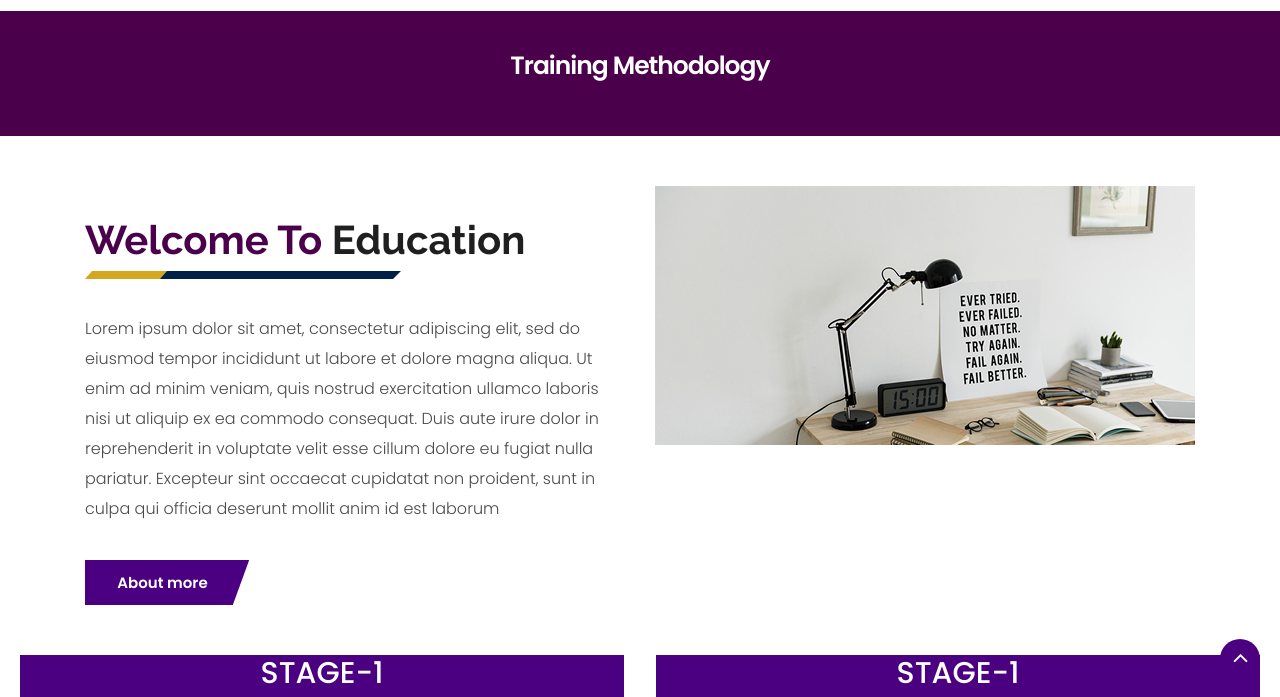
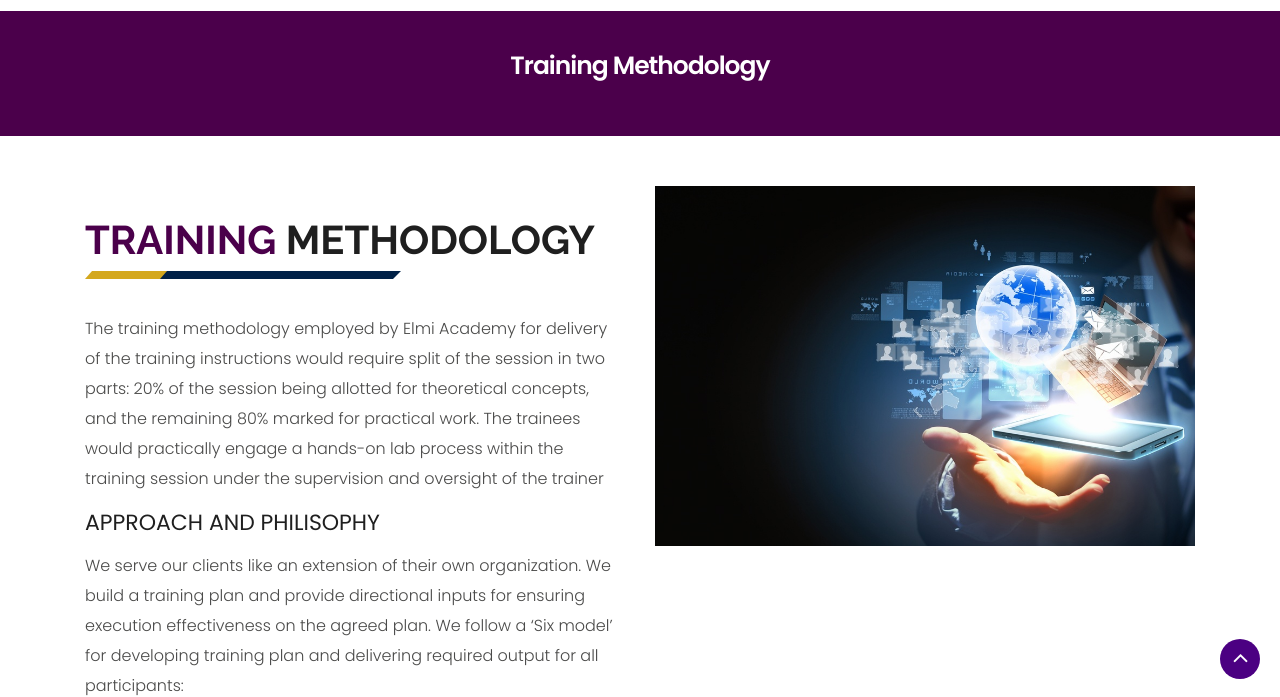
Before and after one commit to Eng-Shaab/elmisite, a plain HTML site: page methodology.html in a window 1280 px wide. Shown: the part 111-808 px from the top of the page. Drawn offline with Linux system fonts and the light colour scheme.

Commit message:
last update

```diff
--- a/methodology.html
+++ b/methodology.html
@@ -99,13 +99,24 @@
                 <div class="col-md-6 layout_padding_2">
                     <div class="full">
                         <div class="heading_main text_align_left">
-						   <h2><span>Welcome To</span> Education</h2>
+						   <h2><span>TRAINING </span> METHODOLOGY</h2>
                         </div>
 						<div class="full">
-						  <p>Lorem ipsum dolor sit amet, consectetur adipiscing elit, sed do eiusmod tempor incididunt ut labore et dolore magna aliqua.
-						  Ut enim ad minim veniam, quis nostrud exercitation ullamco laboris nisi ut aliquip ex ea commodo consequat.
-						  Duis aute irure dolor in reprehenderit in voluptate velit esse cillum dolore eu fugiat nulla pariatur.
-						  Excepteur sint occaecat cupidatat non proident, sunt in culpa qui officia deserunt mollit anim id est laborum</p>
+						  <p>The training methodology employed by Elmi Academy for delivery of the training
+							instructions would require split of the session in two parts: 20% of the session being
+							allotted for theoretical concepts, and the remaining 80% marked for practical work. The
+							trainees would practically engage a hands-on lab process within the training session under
+							the supervision and oversight of the trainer</p>
+						</div>
+						<div>
+							<h2>APPROACH AND PHILISOPHY</h2>
+							<p>
+								We serve our clients like an extension of their own organization. We build a training plan
+and provide directional inputs for ensuring execution effectiveness on the agreed plan. We
+follow a ‘Six model’ for developing training plan and delivering required output for all
+participants:
+
+							</p>
 						</div>
 						<div class="full">
 						   <a class="hvr-radial-out button-theme" href="#">About more</a>
@@ -114,7 +125,7 @@
                 </div>
 				<div class="col-md-6">
                     <div class="full">
-                        <img src="images/img2.png" alt="#" />
+                        <img src="images/methodology.jpg" alt="#" />
                     </div>
                 </div>
             </div>
```
Also changed, not shown: about.html (+4 -1 lines), index.html (+19 -10 lines), css/style.css (line endings or trailing spaces), images/download.png (added), images/elmimap.png (added), images/methodology.jpg (added), images/need.jpg (added).
